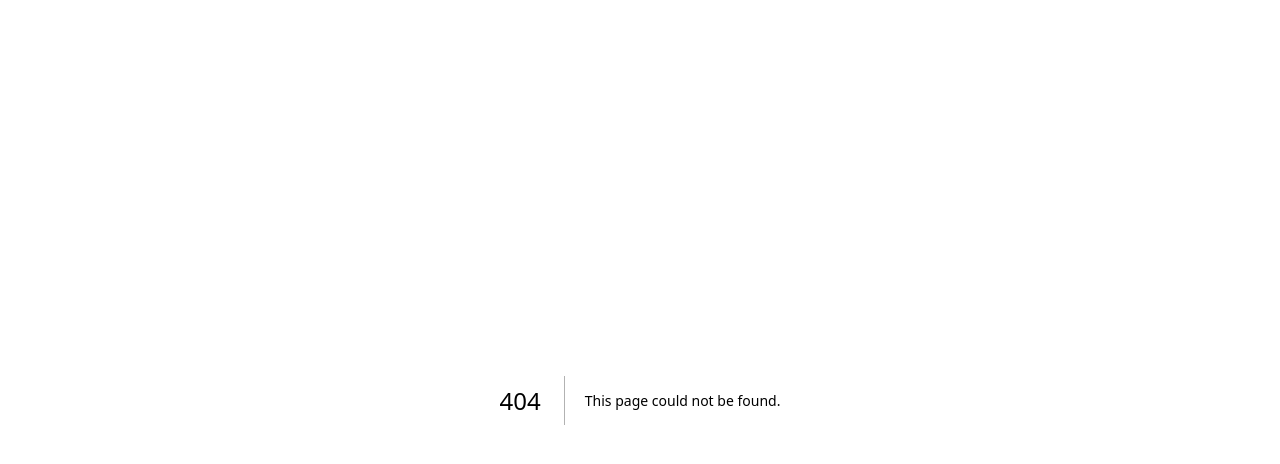
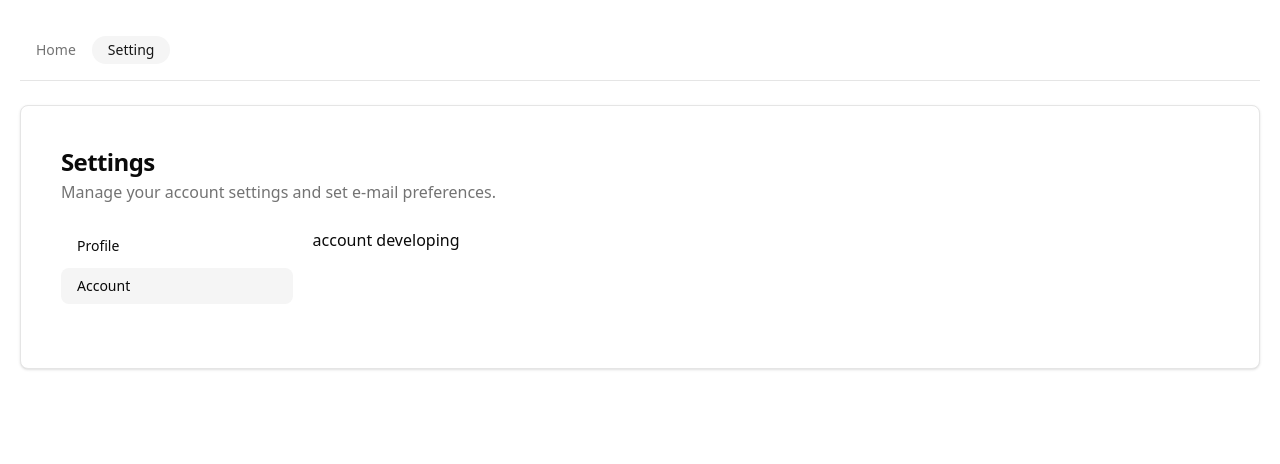
Before and after one commit to chengeheng/NextStack, a Next.js app: page /admin/setting/account in a window 1280 px wide. Before the commit this address had no page. Shown: the top 464 px of the page. Built offline with nearby package versions, Linux system fonts and the light colour scheme.

Commit message:
:recycle: refactor(client): refactoring page layout

```diff
--- /dev/null
+++ b/app/admin/appSidebar.tsx
@@ -0,0 +1,65 @@
+"use client";
+
+import Link from "next/link";
+import { usePathname } from "next/navigation";
+
+import { cn } from "@/lib/utils";
+import { ScrollArea, ScrollBar } from "@/components/ui/scroll-area";
+
+const examples = [
+  {
+    name: "Setting",
+    href: "/admin/setting",
+    hidden: false,
+  },
+];
+
+interface ExamplesNavProps extends React.HTMLAttributes<HTMLDivElement> {}
+
+export function ExamplesNav({ className, ...props }: ExamplesNavProps) {
+  const pathname = usePathname();
+
+  return (
+    <div className="relative">
+      <ScrollArea className="max-w-[600px] lg:max-w-none">
+        <div className={cn("flex items-center", className)} {...props}>
+          <ExampleLink
+            example={{ name: "Home", href: "/admin", hidden: false }}
+            isActive={pathname === "/admin"}
+          />
+          {examples.map((example) => (
+            <ExampleLink
+              key={example.href}
+              example={example}
+              isActive={pathname?.startsWith(example.href) ?? false}
+            />
+          ))}
+        </div>
+        <ScrollBar orientation="horizontal" className="invisible" />
+      </ScrollArea>
+    </div>
+  );
+}
+
+function ExampleLink({
+  example,
+  isActive,
+}: {
+  example: (typeof examples)[number];
+  isActive: boolean;
+}) {
+  if (example.hidden) {
+    return null;
+  }
+
+  return (
+    <Link
+      href={example.href}
+      key={example.href}
+      className="flex h-7 items-center justify-center rounded-full px-4 text-center text-sm font-medium text-muted-foreground transition-colors hover:text-primary data-[active=true]:bg-muted data-[active=true]:text-primary"
+      data-active={isActive}
+    >
+      {example.name}
+    </Link>
+  );
+}
--- a/app/admin/layout.tsx
+++ b/app/admin/layout.tsx
@@ -1,6 +1,37 @@
-import { SidebarProvider, SidebarTrigger } from "@/components/ui/sidebar";
-import { AppSidebar } from "@/components/admin/app-sidebar";
+import { ExamplesNav } from "@/app/admin/appSidebar";
 import ReduxProvider from "@/client/store/provider";
+
+import { Metadata } from "next";
+import Link from "next/link";
+
+import { Button } from "@/components/ui/button";
+
+const title = "Examples";
+const description = "Check out some examples app built using the components.";
+
+export const metadata: Metadata = {
+  title,
+  description,
+  openGraph: {
+    images: [
+      {
+        url: `/og?title=${encodeURIComponent(
+          title
+        )}&description=${encodeURIComponent(description)}`,
+      },
+    ],
+  },
+  twitter: {
+    card: "summary_large_image",
+    images: [
+      {
+        url: `/og?title=${encodeURIComponent(
+          title
+        )}&description=${encodeURIComponent(description)}`,
+      },
+    ],
+  },
+};
 
 export default function RootLayout({
   children,
@@ -9,13 +40,22 @@ export default function RootLayout({
 }>) {
   return (
     <ReduxProvider>
-      <SidebarProvider>
-        <AppSidebar />
-        <main>
-          <SidebarTrigger />
-          {children}
-        </main>
-      </SidebarProvider>
+      <main className="w-full flex flex-1 flex-col items-center p-[20px]">
+        <div className="w-full flex flex-col items-center border-grid border-b">
+          <div className="w-full max-w-[1400px]">
+            <div className="container py-4">
+              <ExamplesNav />
+            </div>
+          </div>
+        </div>
+        <div className="w-full max-w-[1400px]">
+          <div className="w-full py-6">
+            <section className="overflow-hidden rounded-[0.5rem] border bg-background shadow">
+              {children}
+            </section>
+          </div>
+        </div>
+      </main>
     </ReduxProvider>
   );
 }
--- /dev/null
+++ b/app/admin/setting/account/page.tsx
@@ -0,0 +1,5 @@
+const Page = () => {
+  return <div> account developing </div>;
+};
+
+export default Page;
--- /dev/null
+++ b/app/admin/setting/layout.tsx
@@ -0,0 +1,47 @@
+import { Metadata } from "next";
+import Image from "next/image";
+
+// import { Separator } from "@/registry/new-york/ui/separator";
+import { SidebarNav } from "@/app/admin/setting/sidebarNav";
+
+export const metadata: Metadata = {
+  title: "Forms",
+  description: "Advanced form example using react-hook-form and Zod.",
+};
+
+const sidebarNavItems = [
+  {
+    title: "Profile",
+    href: "/admin/setting/profile",
+  },
+  {
+    title: "Account",
+    href: "/admin/setting/account",
+  },
+];
+
+interface SettingsLayoutProps {
+  children: React.ReactNode;
+}
+
+export default function SettingsLayout({ children }: SettingsLayoutProps) {
+  return (
+    <>
+      <div className="hidden space-y-6 p-10 pb-16 md:block">
+        <div className="space-y-0.5">
+          <h2 className="text-2xl font-bold tracking-tight">Settings</h2>
+          <p className="text-muted-foreground">
+            Manage your account settings and set e-mail preferences.
+          </p>
+        </div>
+        {/* <Separator className="my-6" /> */}
+        <div className="flex flex-col lg:flex-row gap-[20px]">
+          <aside className="lg:w-1/5">
+            <SidebarNav items={sidebarNavItems} />
+          </aside>
+          <div className="flex-1">{children}</div>
+        </div>
+      </div>
+    </>
+  );
+}
--- /dev/null
+++ b/app/admin/setting/profile/page.tsx
@@ -0,0 +1,5 @@
+const Page = () => {
+  return <div> profile developing </div>;
+};
+
+export default Page;
--- /dev/null
+++ b/app/admin/setting/sidebarNav.tsx
@@ -0,0 +1,56 @@
+"use client";
+
+import Link from "next/link";
+import { usePathname, useRouter } from "next/navigation";
+
+import { cn } from "@/lib/utils";
+import { buttonVariants } from "@/components/ui/button";
+import { useEffect } from "react";
+
+interface SidebarNavProps extends React.HTMLAttributes<HTMLElement> {
+  items: {
+    href: string;
+    title: string;
+  }[];
+}
+
+export function SidebarNav({ className, items, ...props }: SidebarNavProps) {
+  const pathname = usePathname();
+  const router = useRouter();
+
+  useEffect(() => {
+    if (pathname === "/admin/setting") {
+      // Redirect to the first item if on the settings page
+      const firstItem = items[0];
+      if (firstItem) {
+        router.push(firstItem.href);
+      }
+    }
+  }, [pathname, items, router]);
+
+  return (
+    <nav
+      className={cn(
+        "flex space-x-2 lg:flex-col lg:space-x-0 lg:space-y-1",
+        className
+      )}
+      {...props}
+    >
+      {items.map((item) => (
+        <Link
+          key={item.href}
+          href={item.href}
+          className={cn(
+            buttonVariants({ variant: "ghost" }),
+            pathname === item.href
+              ? "bg-muted hover:bg-muted"
+              : "hover:bg-transparent hover:underline",
+            "justify-start"
+          )}
+        >
+          {item.title}
+        </Link>
+      ))}
+    </nav>
+  );
+}
--- a/components/login/user-auth-form.tsx
+++ b/app/login/loginForm.tsx
@@ -11,9 +11,9 @@ import { Label } from "@/components/ui/label";
 
 import { loginFetcher } from "@/client/apis/login";
 
-interface UserAuthFormProps extends React.HTMLAttributes<HTMLDivElement> {}
+interface LoginFormProps extends React.HTMLAttributes<HTMLDivElement> {}
 
-export function UserAuthForm({ className, ...props }: UserAuthFormProps) {
+function LoginForm({ className, ...props }: LoginFormProps) {
   const [username, setUsername] = React.useState("");
   const [password, setPassword] = React.useState("");
   const router = useRouter();
@@ -102,3 +102,5 @@ export function UserAuthForm({ className, ...props }: UserAuthFormProps) {
     </div>
   );
 }
+
+export default LoginForm;
--- a/app/login/page.tsx
+++ b/app/login/page.tsx
@@ -4,7 +4,7 @@ import Link from "next/link";
 
 import { cn } from "@/lib/utils";
 import { buttonVariants } from "@/components/ui/button";
-import { UserAuthForm } from "@/components/login/user-auth-form";
+import LoginForm from "@/app/login/loginForm";
 
 export const metadata: Metadata = {
   title: "Authentication",
@@ -69,8 +69,8 @@ export default function AuthenticationPage() {
                 Enter your account below to Login
               </p> */}
             </div>
-            <UserAuthForm />
-            <p className="px-8 text-center text-sm text-muted-foreground">
+            <LoginForm />
+            {/* <p className="px-8 text-center text-sm text-muted-foreground">
               By clicking continue, you agree to our{" "}
               <Link
                 href="/terms"
@@ -86,7 +86,7 @@ export default function AuthenticationPage() {
                 Privacy Policy
               </Link>
               .
-            </p>
+            </p> */}
           </div>
         </div>
       </div>
--- a/components/admin/app-sidebar.tsx
+++ /dev/null
@@ -1,52 +0,0 @@
-import { Home, Settings } from "lucide-react";
-
-import {
-  Sidebar,
-  SidebarContent,
-  SidebarGroup,
-  SidebarGroupContent,
-  SidebarGroupLabel,
-  SidebarMenu,
-  SidebarMenuButton,
-  SidebarMenuItem,
-} from "@/components/ui/sidebar";
-
-// Menu items.
-const items = [
-  {
-    title: "Home",
-    url: "/",
-    icon: Home,
-  },
-  {
-    title: "Setting",
-    url: "/admin/setting",
-    icon: Settings,
-  },
-];
-
-export function AppSidebar() {
-  return (
-    <Sidebar>
-      <SidebarContent>
-        <SidebarGroup>
-          <SidebarGroupLabel>Application</SidebarGroupLabel>
-          <SidebarGroupContent>
-            <SidebarMenu>
-              {items.map((item) => (
-                <SidebarMenuItem key={item.title}>
-                  <SidebarMenuButton asChild>
-                    <a href={item.url}>
-                      <item.icon />
-                      <span>{item.title}</span>
-                    </a>
-                  </SidebarMenuButton>
-                </SidebarMenuItem>
-              ))}
-            </SidebarMenu>
-          </SidebarGroupContent>
-        </SidebarGroup>
-      </SidebarContent>
-    </Sidebar>
-  );
-}
--- /dev/null
+++ b/components/page-header.tsx
@@ -0,0 +1,64 @@
+import { cn } from "@/lib/utils";
+
+function PageHeader({
+  className,
+  children,
+  ...props
+}: React.HTMLAttributes<HTMLDivElement>) {
+  return (
+    <section className={cn("border-grid border-b", className)} {...props}>
+      <div className="mx-auto w-full max-w-[1400px]">
+        <div className="container flex flex-col items-start gap-1 py-8 md:py-10 lg:py-12">
+          {children}
+        </div>
+      </div>
+    </section>
+  );
+}
+
+function PageHeaderHeading({
+  className,
+  ...props
+}: React.HTMLAttributes<HTMLHeadingElement>) {
+  return (
+    <h1
+      className={cn(
+        "text-2xl font-bold leading-tight tracking-tighter sm:text-3xl md:text-4xl lg:leading-[1.1]",
+        className
+      )}
+      {...props}
+    />
+  );
+}
+
+function PageHeaderDescription({
+  className,
+  ...props
+}: React.HTMLAttributes<HTMLParagraphElement>) {
+  return (
+    <p
+      className={cn(
+        "max-w-2xl text-balance text-base font-light text-foreground sm:text-lg",
+        className
+      )}
+      {...props}
+    />
+  );
+}
+
+function PageActions({
+  className,
+  ...props
+}: React.HTMLAttributes<HTMLDivElement>) {
+  return (
+    <div
+      className={cn(
+        "flex w-full items-center justify-start gap-2 pt-2",
+        className
+      )}
+      {...props}
+    />
+  );
+}
+
+export { PageActions, PageHeader, PageHeaderDescription, PageHeaderHeading };
--- /dev/null
+++ b/components/ui/scroll-area.tsx
@@ -0,0 +1,58 @@
+"use client";
+
+import * as React from "react";
+import * as ScrollAreaPrimitive from "@radix-ui/react-scroll-area";
+
+import { cn } from "@/lib/utils";
+
+function ScrollArea({
+  className,
+  children,
+  ...props
+}: React.ComponentProps<typeof ScrollAreaPrimitive.Root>) {
+  return (
+    <ScrollAreaPrimitive.Root
+      data-slot="scroll-area"
+      className={cn("relative", className)}
+      {...props}
+    >
+      <ScrollAreaPrimitive.Viewport
+        data-slot="scroll-area-viewport"
+        className="focus-visible:ring-ring/50 size-full rounded-[inherit] transition-[color,box-shadow] outline-none focus-visible:ring-[3px] focus-visible:outline-1"
+      >
+        {children}
+      </ScrollAreaPrimitive.Viewport>
+      <ScrollBar />
+      <ScrollAreaPrimitive.Corner />
+    </ScrollAreaPrimitive.Root>
+  );
+}
+
+function ScrollBar({
+  className,
+  orientation = "vertical",
+  ...props
+}: React.ComponentProps<typeof ScrollAreaPrimitive.ScrollAreaScrollbar>) {
+  return (
+    <ScrollAreaPrimitive.ScrollAreaScrollbar
+      data-slot="scroll-area-scrollbar"
+      orientation={orientation}
+      className={cn(
+        "flex touch-none p-px transition-colors select-none",
+        orientation === "vertical" &&
+          "h-full w-2.5 border-l border-l-transparent",
+        orientation === "horizontal" &&
+          "h-2.5 flex-col border-t border-t-transparent",
+        className
+      )}
+      {...props}
+    >
+      <ScrollAreaPrimitive.ScrollAreaThumb
+        data-slot="scroll-area-thumb"
+        className="bg-border relative flex-1 rounded-full"
+      />
+    </ScrollAreaPrimitive.ScrollAreaScrollbar>
+  );
+}
+
+export { ScrollArea, ScrollBar };
--- a/package.json
+++ b/package.json
@@ -15,6 +15,7 @@
   "dependencies": {
     "@radix-ui/react-dialog": "^1.1.11",
     "@radix-ui/react-label": "^2.1.7",
+    "@radix-ui/react-scroll-area": "^1.2.9",
     "@radix-ui/react-separator": "^1.1.4",
     "@radix-ui/react-slot": "^1.2.0",
     "@radix-ui/react-tooltip": "^1.2.4",
```
Also changed, not shown: 1 other file (tests, documents, lock files or other folders).
